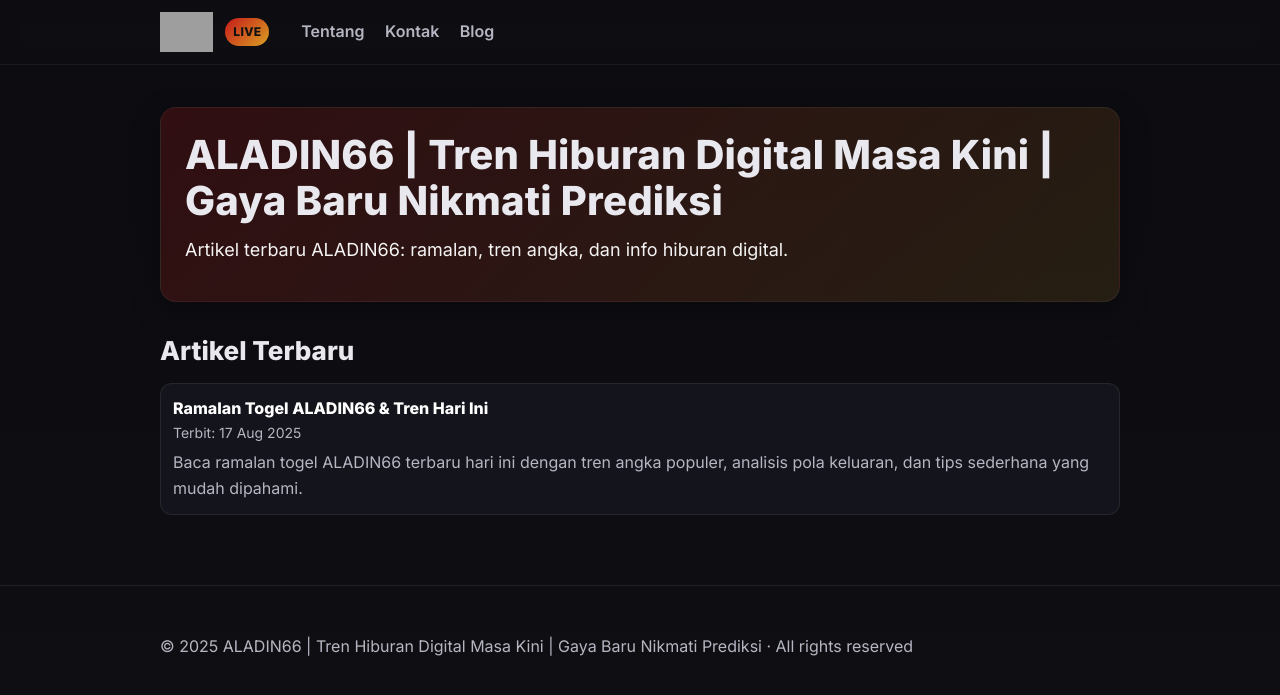
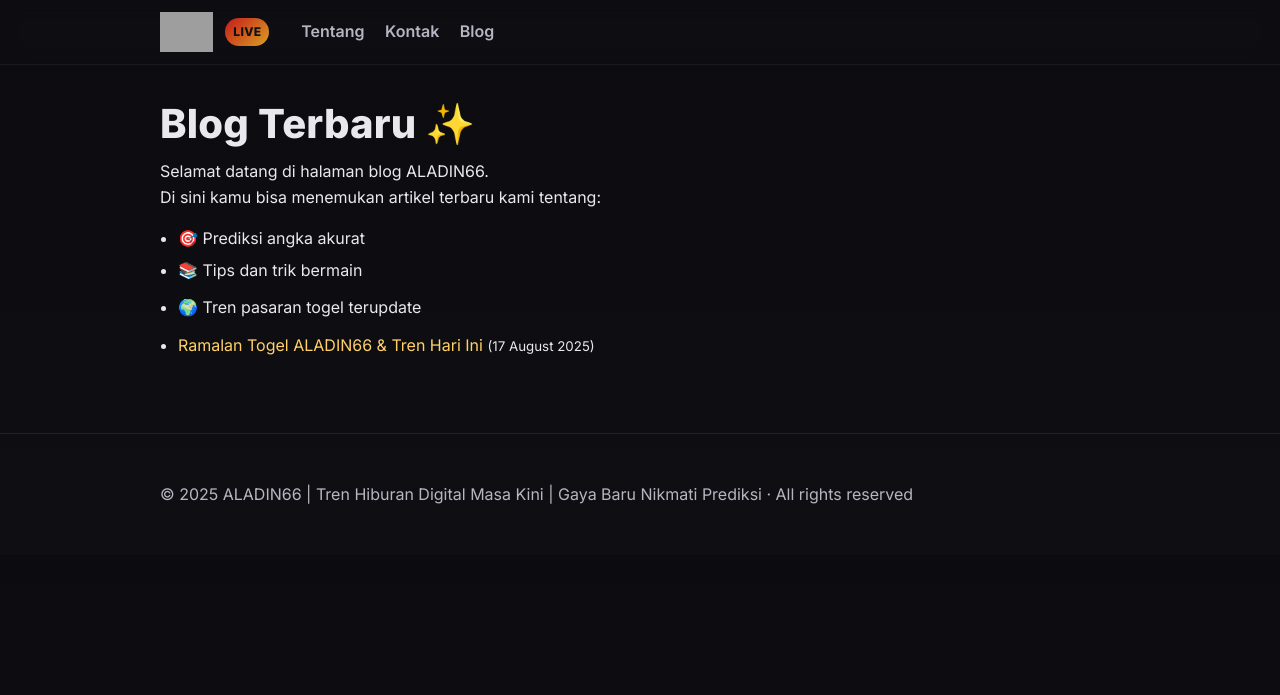
Before and after one commit to jinaladin66/aladin66, a Jekyll site: the page built from blog/index.md, in a window 1280 px wide. Shown: the top 695 px of the page. Built offline with Jekyll 4.4.1, drawn with Linux system fonts in a browser that asks for light colours; grey boxes are pictures that could not be loaded.

Commit message:
Update index.md

```diff
--- a/blog/index.md
+++ b/blog/index.md
@@ -1,18 +1,17 @@
 ---
-title: "BERANDA"
+title: "Blog"
 layout: default
-description: "Artikel terbaru ALADIN66: ramalan, tren angka, dan info hiburan digital."
+description: "Kumpulan artikel terbaru dari ALADIN66 seputar togel, strategi angka jitu, dan berita menarik untuk kamu."
 ---
 
-<div class="post">
-  <h2>Artikel Terbaru</h2>
-  <ul style="list-style:none; padding:0; margin:12px 0">
-    {% for post in site.posts limit:8 %}
-      <li style="margin:12px 0; padding:12px; border:1px solid rgba(255,255,255,.08); border-radius:12px; background:#14141c">
-        <a href="{{ post.url | relative_url }}" style="font-weight:800; color:#fff">{{ post.title }}</a>
-        <div class="meta">Terbit: {{ post.date | date: "%d %b %Y" }}</div>
-        {% if post.description %}<p style="margin:6px 0 0; color:#b6b6c3">{{ post.description }}</p>{% endif %}
-      </li>
-    {% endfor %}
-  </ul>
-</div>
+# Blog Terbaru ✨
+
+Selamat datang di halaman blog ALADIN66.
+Di sini kamu bisa menemukan artikel terbaru kami tentang:
+- 🎯 Prediksi angka akurat
+- 📚 Tips dan trik bermain
+- 🌍 Tren pasaran togel terupdate
+
+{% for post in site.posts %}
+- [{{ post.title }}]({{ post.url }}) <small>({{ post.date | date: "%d %B %Y" }})</small>
+{% endfor %}
```
